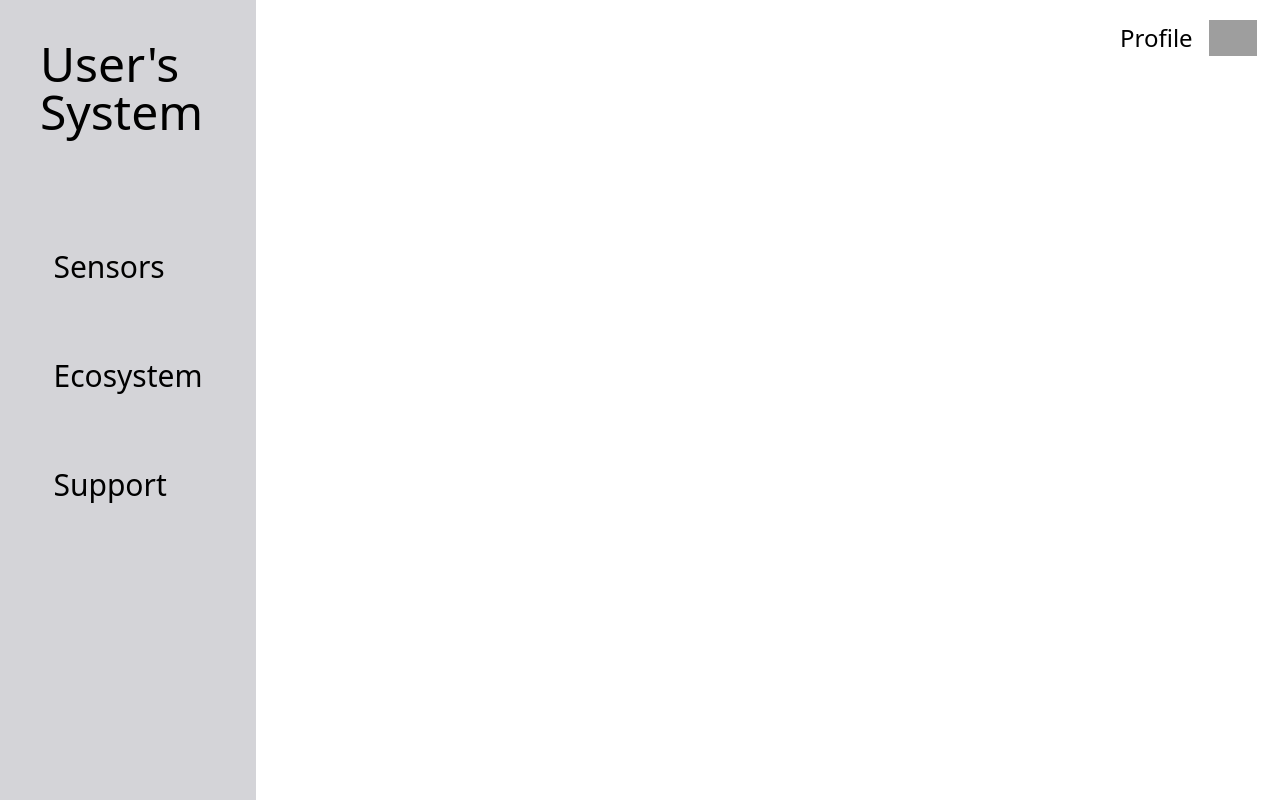
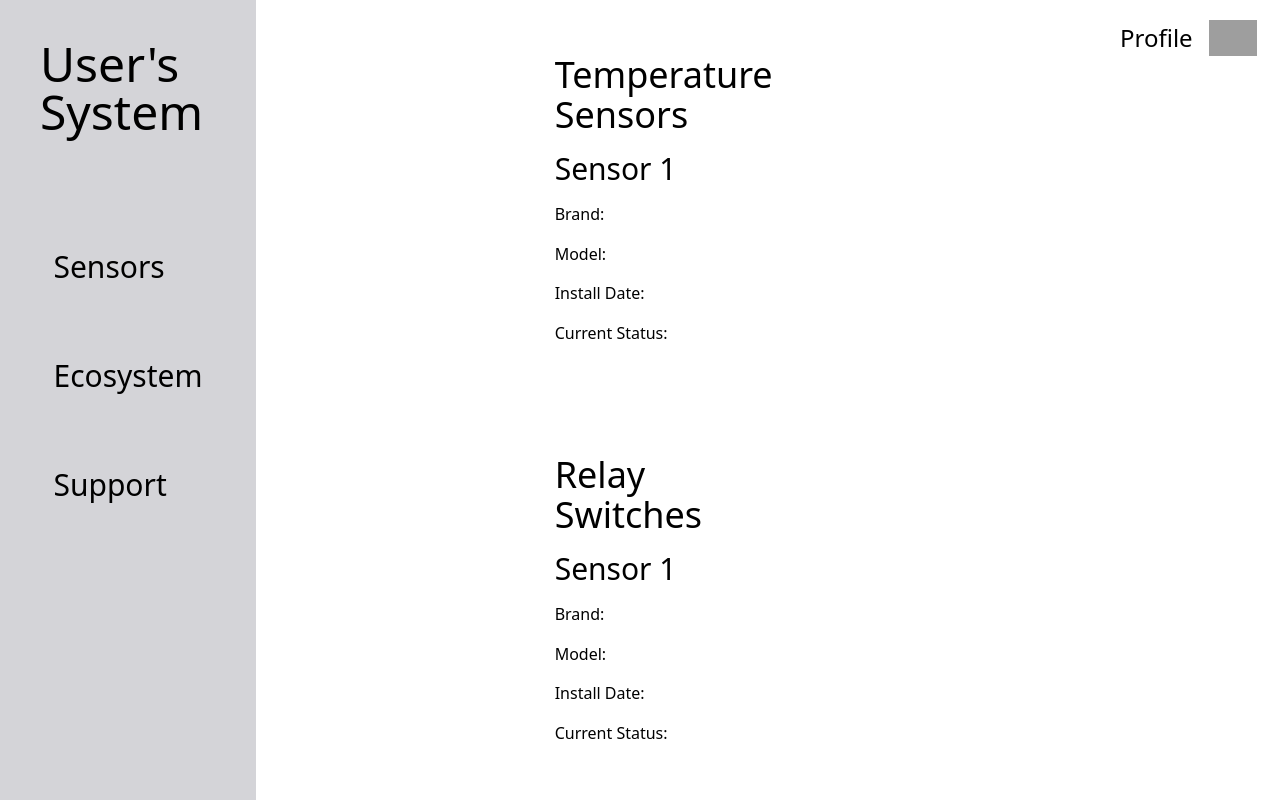
Before and after one commit to Linkinlog/HomeBurrow, a Next.js app in the folder frontend/: page / in a window 1280 px wide. Built offline with nearby package versions, Linux system fonts and the light colour scheme; grey boxes are pictures that could not be loaded.

Commit message:
Fix components not loading

```diff
--- a/frontend/pages/_app.tsx
+++ b/frontend/pages/_app.tsx
@@ -1,15 +1,8 @@
-import Layout from '../components/Layout'
+import '../styles/output.css'
 import type { AppProps } from 'next/app'
-import '../styles/output.css'
 
-function MyApp({children}:{children:any}) {
-  return (
-    <>
-      <Layout>
-        {children}
-      </Layout>
-    </>
-  )
+function MyApp({ Component, pageProps }: AppProps) {
+    return <Component {...pageProps} />
 }
 
 export default MyApp
```
